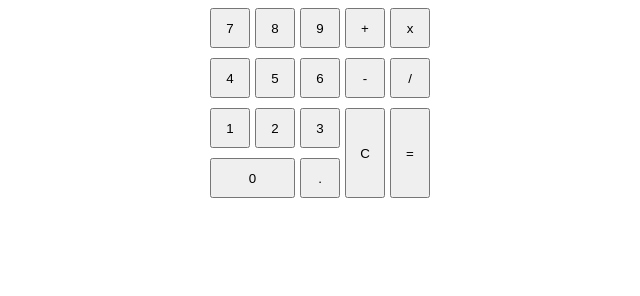
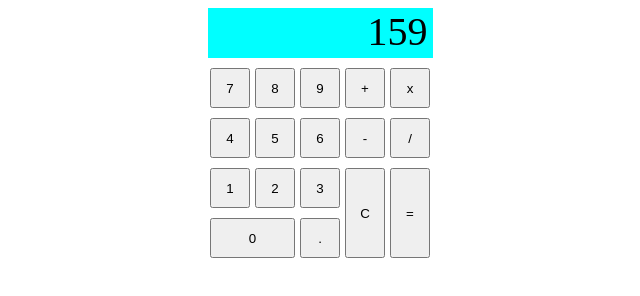
Before and after one commit to denys-t/odin-calculator, a plain HTML site: page index.html in a window 1280 px wide. Shown: the whole page, without its empty margins (320-960 px from the left). Drawn offline with Linux system fonts and the light colour scheme.

Commit message:
Added screen

```diff
--- a/index.html
+++ b/index.html
@@ -10,6 +10,7 @@
 </head>
 <body>
     <div id="wrapper">
+        <div id="screen">159</div>
         <div id="button-row-1" class="div-row">
             <div id="button-7">
                 <button id="btn-7">7</button>
--- a/style.css
+++ b/style.css
@@ -4,6 +4,15 @@
     justify-content: center;
     align-items: center;
     gap: 10px;
+}
+
+#screen {
+    background-color: aqua;
+    font-size: 2.5em;
+    text-align: right;
+    padding-right: 5px;
+    width: 220px;
+    height: 50px;
 }
 
 .div-row {
```
